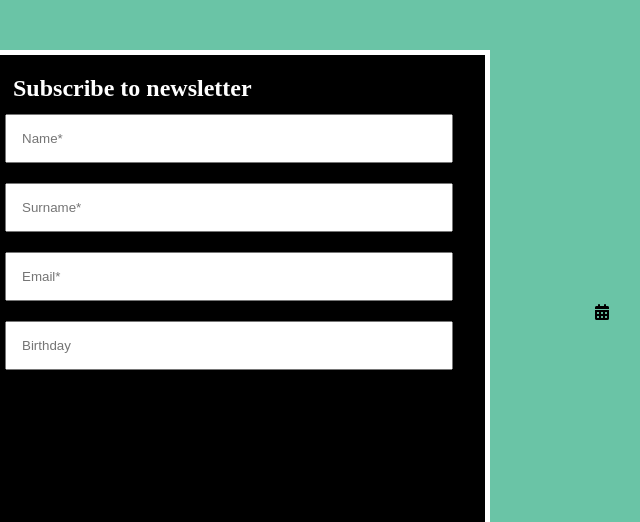
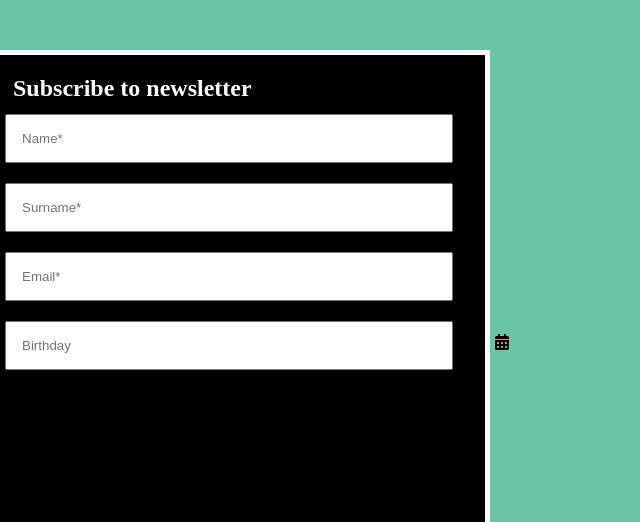
Before and after one commit to himanshu20163/CSSAssigment, a plain HTML site: page 304-02/index.html in a window 1280 px wide. Shown: the top 522 px of the page, 411-1051 px from the left. Drawn offline with Linux system fonts and the light colour scheme.

Commit message:
Update index.css

```diff
--- a/304-02/index.css
+++ b/304-02/index.css
@@ -41,8 +41,8 @@ h2{
 .fa-calendar{
     position: absolute;
     padding: 150px;
-    margin-left: 450px;
-    margin-top: 50px;
+    margin-left: 350px;
+    margin-top: 80px;
 }
 .conditions{
   height: 15%;
```
